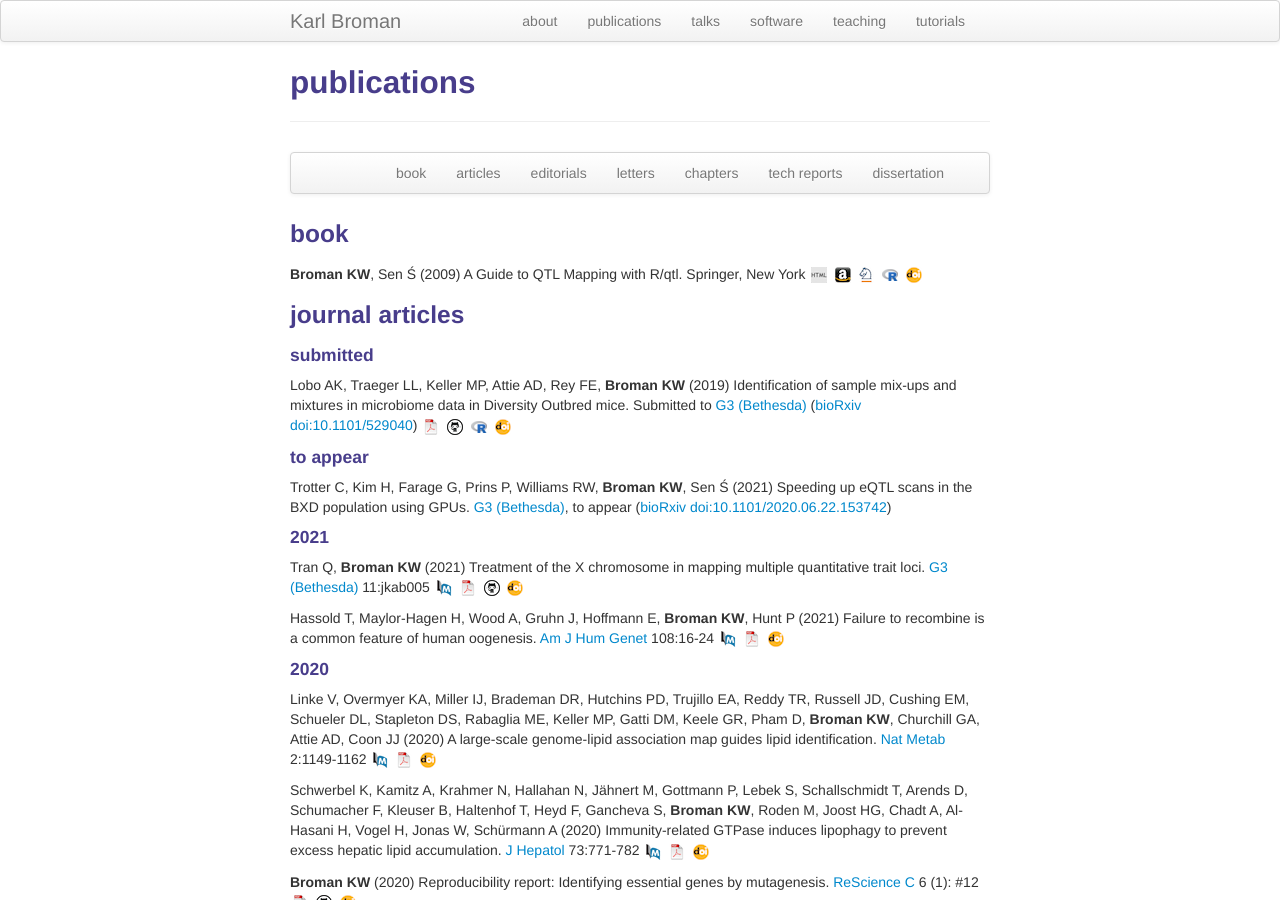
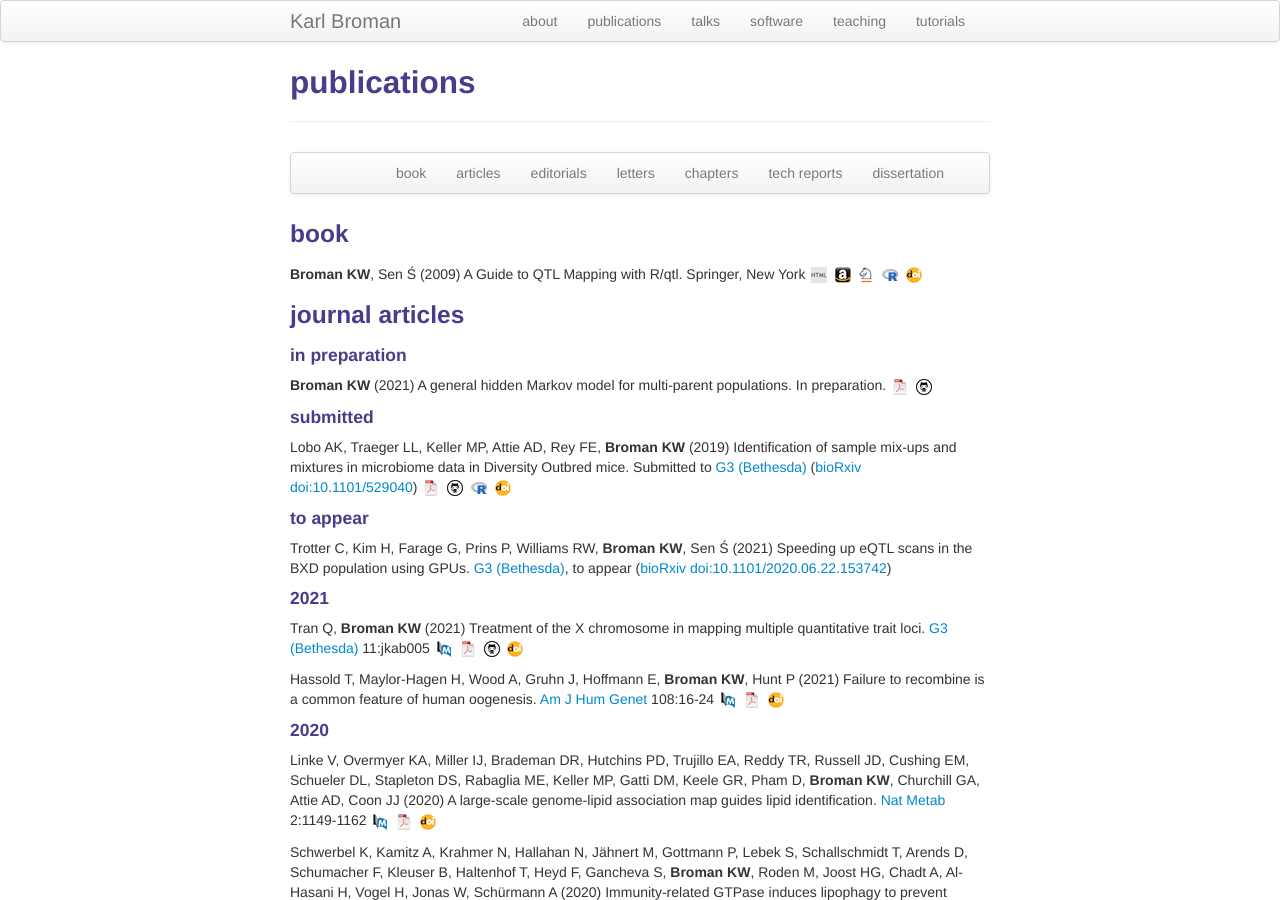
Before and after one commit to kbroman/kbroman.github.io, a Jekyll site: the page built from pubs.md, in a window 1280 px wide and 900 px high. Built offline with Jekyll 4.4.1, drawn with Linux system fonts in a browser that asks for light colours.

Commit message:
pubs.md: link to general HMM for MPPs manuscript

```diff
--- a/pubs.md
+++ b/pubs.md
@@ -30,6 +30,20 @@ description: Karl Broman's publications
 
 
 ### <a name="articles"></a>journal articles
+
+#### in preparation
+
+**Broman KW** (2021) A general hidden Markov model
+for multi-parent populations. In preparation.
+<!--
+[bioRxiv](https://www.biorxiv.org/) [doi:10.1101/******](https://doi.org/10.1101/******)
+[![pdf](icons16/pdf-icon.png)](https://www.biorxiv.org/content/10.1101/******.full.pdf)
+-->
+[![pdf](icons16/pdf-icon.png)](https://kbroman.org/Paper_GeneralHMM/gen_hmm.pdf)
+[![GitHub](icons16/github-icon.png)](https://github.com/kbroman/Paper_GeneralHMM)
+<!--
+[![doi](icons16/doi-icon.png)](https://doi.org/10.1101/******)
+-->
 
 #### submitted
 
```
